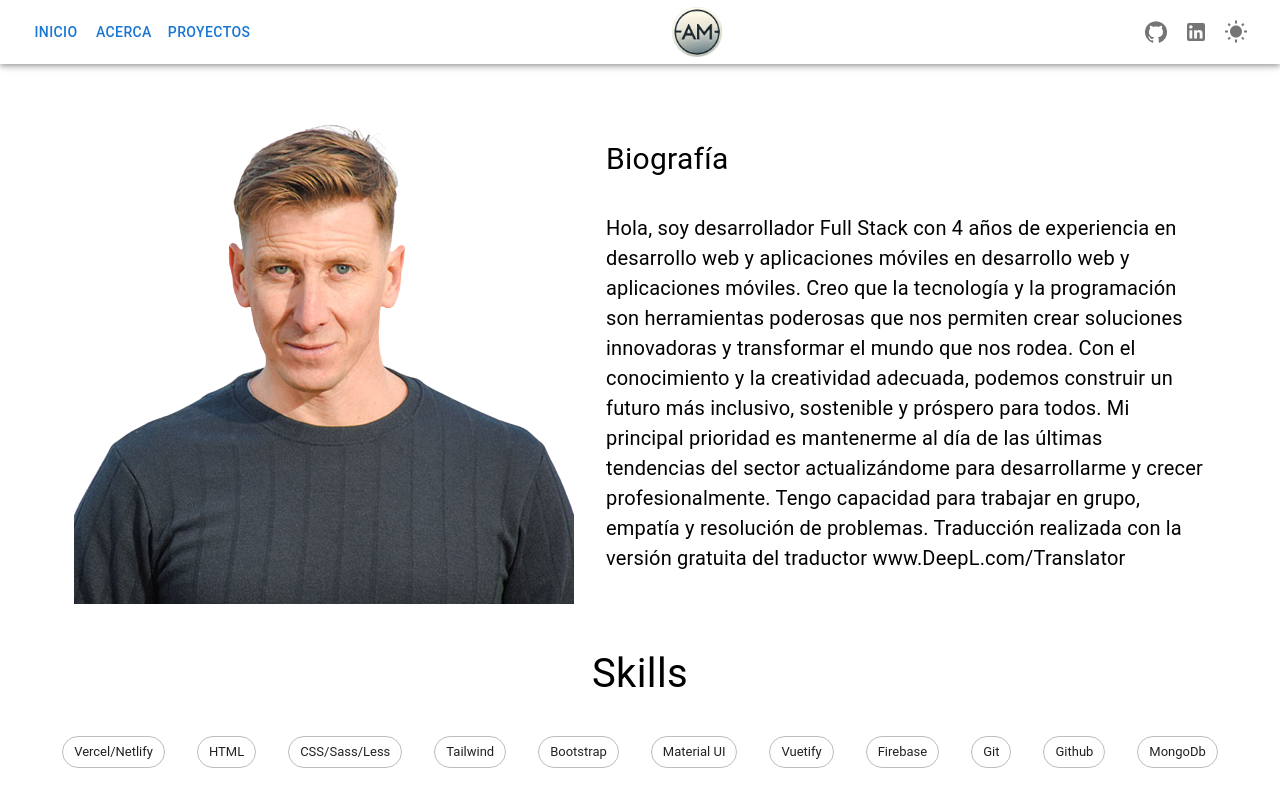
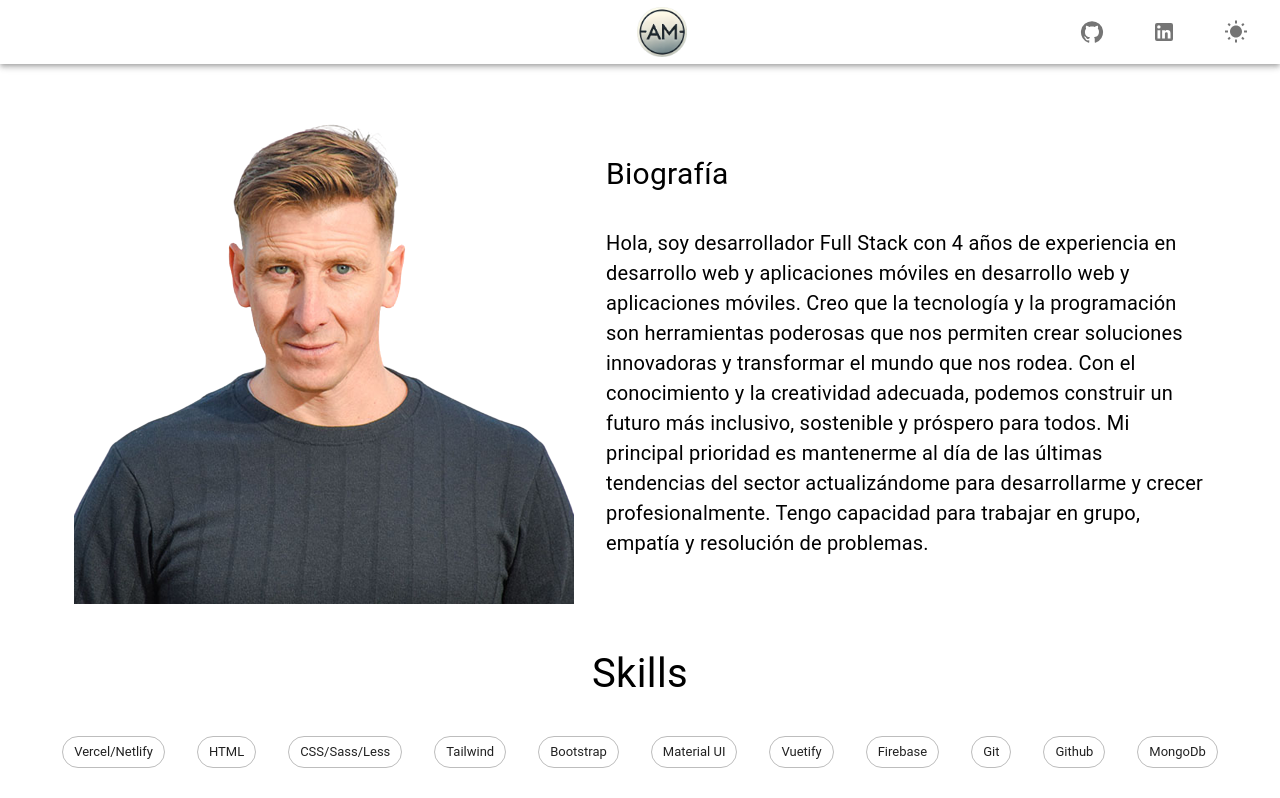
Before and after one commit to arielmendezdev/Portfolio, a Next.js app: page /acerca in a window 1280 px wide. Shown: the top 798 px of the page. Built offline with nearby package versions, Linux system fonts and the light colour scheme.

Commit message:
Arreglo en cambio de themes

```diff
--- a/src/app/acerca/page.jsx
+++ b/src/app/acerca/page.jsx
@@ -38,8 +38,6 @@ export default function Acerca() {
             mantenerme al día de las últimas tendencias del sector
             actualizándome para desarrollarme y crecer profesionalmente. Tengo
             capacidad para trabajar en grupo, empatía y resolución de problemas.
-            Traducción realizada con la versión gratuita del traductor
-            www.DeepL.com/Translator
           </Typography>
         </Box>
       </Box>
@@ -59,8 +57,13 @@ export default function Acerca() {
         <Box sx={{ display: 'flex', gap: 4, flexWrap: 'wrap', marginTop: 4, justifyContent: 'center' }}>
           { lenguajes.map((lenguaje, index) => {
             return (
-              <Chip label={lenguaje} variant="outlined" key={index} />
-            )
+              <Chip
+                className="custom-link"
+                label={lenguaje}
+                variant="outlined"
+                key={index}
+              />
+            );
           })}
         </Box>
 
--- a/src/app/globals.css
+++ b/src/app/globals.css
@@ -10,3 +10,49 @@ body {
     min-height: 100vh;
     padding-bottom: 9em;
 }
+
+body.dark {
+    background-color: #121212;
+    color: #ffffff;
+}
+
+body.light {
+    background-color: #ffffff;
+    color: #000000;
+}
+
+.dark {
+    --link-background-color: #121212;
+    --link-color: #fff;
+}
+
+.light {
+    --link-background-color: #f5f5f5;
+    --link-color: #000;
+}
+
+.custom-link {
+    color: var(--link-color);
+    text-decoration: none;
+    transition: color 0.3s ease;
+}
+
+.iconBar.dark {
+    background-color: #121212;
+    color: #fff;
+}
+
+.iconBar.light {
+    background-color: #f5f5f5;
+    color: #000;
+}
+
+.navbar.dark {
+    background-color: #121212;
+    color: #fff;
+}
+
+.navbar.light {
+    background-color: #f5f5f5;
+    color: #000;
+}
--- a/src/app/layout.js
+++ b/src/app/layout.js
@@ -1,31 +1,26 @@
+'use client'
+
 import { Geist, Geist_Mono } from "next/font/google";
 import NavBar from "@/components/NavBar"
+import Footer from "@/components/Footer";
 import "./globals.css";
-import Footer from "@/components/Footer";
-
-const geistSans = Geist({
-  variable: "--font-geist-sans",
-  subsets: ["latin"],
-});
-
-const geistMono = Geist_Mono({
-  variable: "--font-geist-mono",
-  subsets: ["latin"],
-});
-
-export const metadata = {
-  title: "Create Next App",
-  description: "Generated by create next app",
-};
+import { useState } from "react";
 
 export default function RootLayout({ children }) {
+
+  const [theme, setTheme] = useState("dark");
+
+  const toggleTheme = () => {
+    const newTheme = theme === "dark" ? "light" : "dark";
+    setTheme(newTheme);
+    document.body.className = newTheme; // Actualiza la clase en el cuerpo del documento
+  };
+
   return (
     <html lang="en">
-      <body
-        className={`${geistSans.variable} ${geistMono.variable} antialiased`}
-      >
-        <NavBar />
-        {children}
+      <body>
+        <NavBar theme={theme} toggleTheme={toggleTheme} />
+          <main>{children}</main>
         <Footer />
       </body>
     </html>
--- a/src/app/page.js
+++ b/src/app/page.js
@@ -11,7 +11,6 @@ import DialogTitle from "@mui/material/DialogTitle";
 import { useState } from "react";
 
 export default function Home() {
-
   const [open, setOpen] = useState(false);
 
   const handleClickOpen = () => {
@@ -31,8 +30,8 @@ export default function Home() {
   };
 
   const handleContacto = () => {
-    setContacto(true)
-  }
+    setContacto(true);
+  };
 
   return (
     <div>
@@ -45,11 +44,16 @@ export default function Home() {
             gap: 4,
           }}
         >
-          <Box sx={{ display: 'flex', justifyContent: 'center' }}>
+          <Box sx={{ display: "flex", justifyContent: "center" }}>
             <Image src={ariel} alt="Ariel Mendez" />
           </Box>
           <Box
-            sx={{ display: "flex", flexDirection: "column", gap: 4, width: { xs: '100%', md: '50%'} }}
+            sx={{
+              display: "flex",
+              flexDirection: "column",
+              gap: 4,
+              width: { xs: "100%", md: "50%" },
+            }}
           >
             <Typography sx={{ fontSize: 20 }}>
               ¡Bienvenido a mi portfolio! Soy un apasionado desarrollador Full
@@ -72,16 +76,14 @@ export default function Home() {
               aria-describedby="alert-dialog-description"
             >
               <DialogTitle id="alert-dialog-title">
-                {'Ariel Mendez'}
+                {"Ariel Mendez"}
               </DialogTitle>
               <DialogContent>
-                <DialogContentText id="alert-dialog-description">
-                  <Typography>
+                <DialogContentText>
                   Email: arielmendezdev@gmail.com
-                  </Typography>
-                  <Typography>
+                </DialogContentText>
+                <DialogContentText>
                   Teléfono: +54 9 2234 461219
-                  </Typography>
                 </DialogContentText>
               </DialogContent>
               <DialogActions>
--- a/src/components/NavBar.jsx
+++ b/src/components/NavBar.jsx
@@ -15,11 +15,10 @@ import LinkedInIcon from "@mui/icons-material/LinkedIn";
 import NightsStayIcon from "@mui/icons-material/NightsStay";
 import WbSunnyIcon from "@mui/icons-material/WbSunny";
 import Menu from "@mui/material/Menu";
-import MenuItem from "@mui/material/MenuItem";
 import { useState } from "react";
-import { ListItemButton } from "@mui/material";
+import "../app/globals.css";
 
-export default function ButtonAppBar() {
+export default function NavBar({ theme, toggleTheme }) {
   const [themeDark, setThemeDark] = useState(false);
 
   const [anchorEl, setAnchorEl] = useState(null);
@@ -38,7 +37,14 @@ export default function ButtonAppBar() {
   return (
     <Box sx={{ flexGrow: 1 }}>
       <AppBar position="static" sx={{ background: "transparent" }}>
-        <Toolbar sx={{ display: "flex", justifyContent: "space-between" }}>
+        <Toolbar
+          className="navbar"
+          sx={{
+            display: "flex",
+            justifyContent: "space-between",
+            alignItems: "center",
+          }}
+        >
           <Box sx={{ display: { xs: "block", md: "none" } }}>
             <IconButton
               size="large"
@@ -68,46 +74,55 @@ export default function ButtonAppBar() {
                 }}
               >
                 <Link href="/">
-                  <Button onClick={handleClose}>Inicio</Button>
+                  <Button sx={{ color: "black" }} onClick={handleClose}>
+                    Inicio
+                  </Button>
                 </Link>
                 <Link href="/acerca">
-                  <Button onClick={handleClose}>Acerca</Button>
+                  <Button sx={{ color: "black" }} onClick={handleClose}>
+                    Acerca
+                  </Button>
                 </Link>
                 <Link href="/proyectos">
-                  <Button onClick={handleClose}>Proyectos</Button>
+                  <Button sx={{ color: "black" }} onClick={handleClose}>
+                    Proyectos
+                  </Button>
                 </Link>
               </Box>
             </Menu>
           </Box>
           <Box sx={{ display: { xs: "none", md: "block" } }}>
-            <Link href="/">
-              <Button onClick={handleClose}>Inicio</Button>
-            </Link>
-            <Link href="/acerca">
-              <Button onClick={handleClose}>Acerca</Button>
-            </Link>
-            <Link href="/proyectos">
-              <Button onClick={handleClose}>Proyectos</Button>
-            </Link>
+            <Box sx={{ display: "flex", gap: 4 }}>
+              <Link className="custom-link" href="/">
+                Inicio
+              </Link>
+              <Link className="custom-link" href="/acerca">
+                Acerca
+              </Link>
+
+              <Link className="custom-link" href="/proyectos">
+                Proyectos
+              </Link>
+            </Box>
           </Box>
           <Box>
             <Typography variant="h6" component="div" sx={{ flexGrow: 1 }}>
               <Image src={logo} alt="Ariel Mendez" width={50} />
             </Typography>
           </Box>
-          <Box>
-            <Link href="/https://github.com/arielmendezdev">
+          <Box sx={{ display: "flex", gap: 4 }}>
+            <Link href="https://github.com/arielmendezdev">
               <IconButton>
-                <GitHubIcon />
+                <GitHubIcon className="custom-link" />
               </IconButton>
             </Link>
             <Link href="https://www.linkedin.com/in/arimendez/">
               <IconButton>
-                <LinkedInIcon />
+                <LinkedInIcon className="custom-link" />
               </IconButton>
             </Link>
-            <IconButton onClick={handleChangeTheme}>
-              {themeDark ? <NightsStayIcon /> : <WbSunnyIcon />}
+            <IconButton className="custom-link" onClick={toggleTheme}>
+              {theme == "dark" ? <WbSunnyIcon /> : <NightsStayIcon />}
             </IconButton>
           </Box>
         </Toolbar>
--- a/tailwind.config.mjs
+++ b/tailwind.config.mjs
@@ -1,3 +1,4 @@
+/* eslint-disable import/no-anonymous-default-export */
 /** @type {import('tailwindcss').Config} */
 export default {
   content: [
@@ -13,5 +14,6 @@ export default {
       },
     },
   },
+  darkMode: "class",
   plugins: [],
 };
```
Lines whose indentation alone changed are shown as unchanged.
